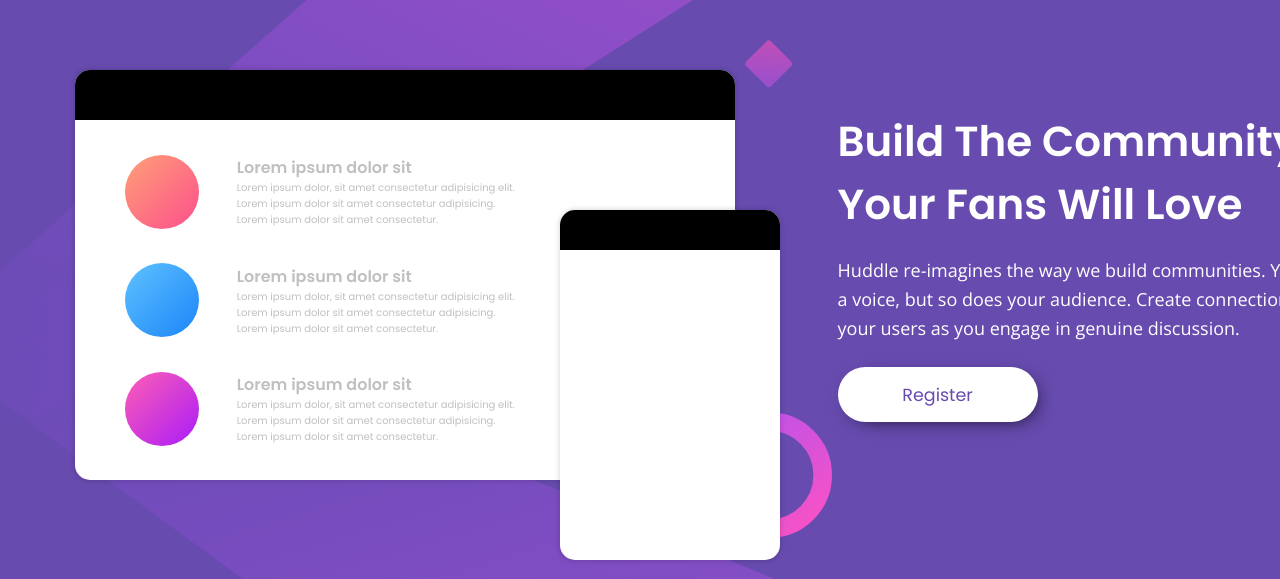
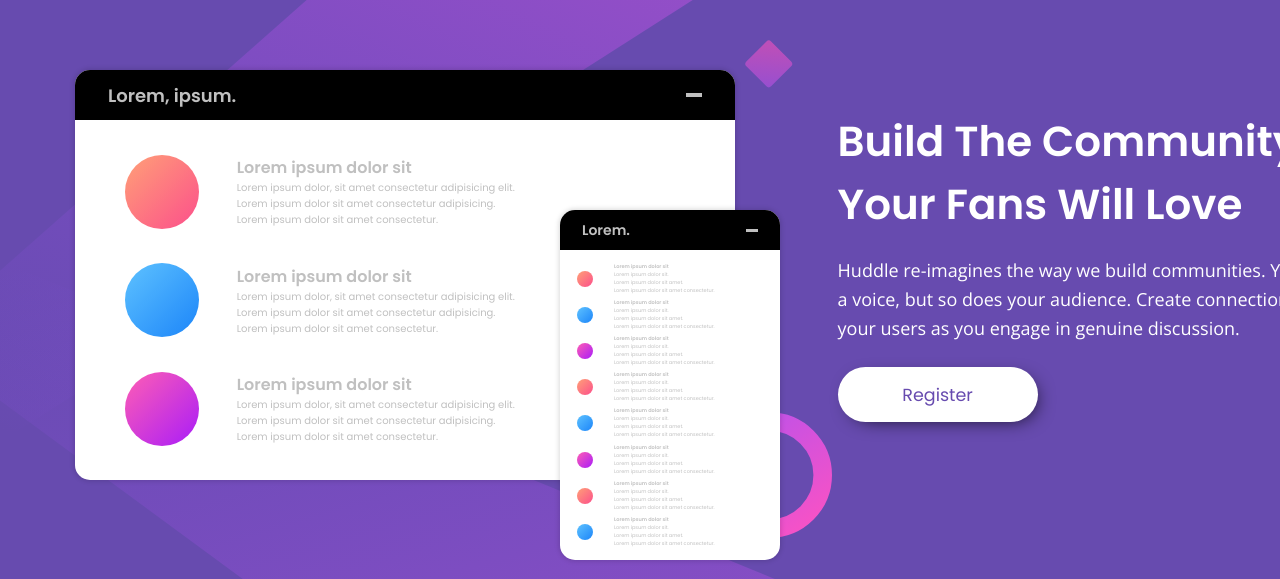
Before and after one commit to xemi83/huddle-landing-page-with-single-introductory-section-master, a plain HTML site: page index.html in a window 1280 px wide. Shown: the part 140-719 px from the top of the page. Drawn offline with nearby package versions, Linux system fonts and the light colour scheme.

Commit message:
Almost done

```diff
--- a/css/style.css
+++ b/css/style.css
@@ -5,6 +5,8 @@
 --big_strip_height: 50px;
 --big_circle_height: 74px;
 
+--small_strip_height: 40px;
+--small_circle_height: 16px;
 }
 
 html{
@@ -80,14 +82,21 @@ body{
 
 .big_strip{
     height: var(--big_strip_height);
+    display: flex;
+    padding-left: 5%;
+    padding-right: 5%;
+    justify-content: space-between;
+    align-items: center;
 }
 
 .small_strip{
-    height: 40px;
+    height: var(--small_strip_height);
+    display: flex;
+    padding-left: 10%;
+    padding-right: 10%;
+    justify-content: space-between;
+    align-items: center;
 }
-
-
-
 
 .right{
     padding-left: 60px;
@@ -213,3 +222,71 @@ body{
     font-weight: 600;
     font-size: 16px;
 }
+
+.content_small_box{
+    display: flex;
+    flex-direction: column;
+    align-items: center;
+    justify-content: space-evenly;
+    height: calc(100% - var(--small_strip_height));
+}
+
+.content_small{
+    width: 85%;
+    height: var(--small_circle_height);
+    display: flex;
+    justify-content: space-between;
+}
+
+.small_circle{
+    width: var(--small_circle_height);
+    height: var(--small_circle_height);
+    border-radius: calc(var(--small_circle_height) / 2);
+}
+
+.small_box_text{
+    display: flex;
+    flex-direction: column;
+    justify-content: center;
+    font-family: 'Poppins', sans-serif;
+    width: 80%;
+    color: silver;
+    font-size: 5px;
+}
+
+.small_box_text_title{
+    font-weight: 600;
+    font-size: 9x;
+}
+
+.form{
+    color:silver;
+    font-family: 'Poppins', sans-serif;
+    font-weight: 600;
+}
+
+.menu{
+    background-color: silver;
+}
+
+.big_form{
+    font-size: 18px;
+}
+
+.small_form{
+    font-size: 14px;
+}
+
+.big_menu{
+    width: 16px;
+    height: 4px;
+}
+
+.small_menu{
+    width: 12px;
+    height: 3px;
+}
+
+.big_menu::before{
+    content: '';
+}
--- a/index.html
+++ b/index.html
@@ -26,7 +26,13 @@
       </div>
 
       <div class="box bigger">
-        <div class="black big_strip"></div>
+        <div class="black big_strip">
+
+          <div class="form big_form">Lorem, ipsum.</div>
+          <div class="menu big_menu"></div>
+
+        </div>
+
         <article class="content_big_box">
 
           <div class="content_big">
@@ -64,7 +70,101 @@
       </div>
 
       <div class="box smaller">
-        <div class="black small_strip"></div>
+        <div class="black small_strip">
+
+          <div class="form small_form">Lorem.</div>
+          <div class="menu small_menu"></div>
+
+        </div>
+
+        <article class="content_small_box">
+
+          <div class="content_small">
+            <div class="small_circle c1"></div>
+            <div class="small_box_text">
+              <spam class="small_box_text_title">Lorem ipsum dolor sit</spam>
+              Lorem ipsum dolor sit.
+              <br />Lorem ipsum dolor sit amet.
+              <br />Lorem ipsum dolor sit amet consectetur.
+            </div>
+          </div>
+
+          <div class="content_small">
+            <div class="small_circle c2"></div>
+            <div class="small_box_text">
+              <spam class="small_box_text_title">Lorem ipsum dolor sit</spam>
+              Lorem ipsum dolor sit.
+              <br />Lorem ipsum dolor sit amet.
+              <br />Lorem ipsum dolor sit amet consectetur.
+            </div>
+          </div>
+
+          <div class="content_small">
+            <div class="small_circle c3"></div>
+            <div class="small_box_text">
+              <spam class="small_box_text_title">Lorem ipsum dolor sit</spam>
+              Lorem ipsum dolor sit.
+              <br />Lorem ipsum dolor sit amet.
+              <br />Lorem ipsum dolor sit amet consectetur.
+            </div>
+          </div>
+
+
+          <div class="content_small">
+            <div class="small_circle c1"></div>
+            <div class="small_box_text">
+              <spam class="small_box_text_title">Lorem ipsum dolor sit</spam>
+              Lorem ipsum dolor sit.
+              <br />Lorem ipsum dolor sit amet.
+              <br />Lorem ipsum dolor sit amet consectetur.
+            </div>
+          </div>
+
+
+          <div class="content_small">
+            <div class="small_circle c2"></div>
+            <div class="small_box_text">
+              <spam class="small_box_text_title">Lorem ipsum dolor sit</spam>
+              Lorem ipsum dolor sit.
+              <br />Lorem ipsum dolor sit amet.
+              <br />Lorem ipsum dolor sit amet consectetur.
+            </div>
+          </div>
+
+
+          <div class="content_small">
+            <div class="small_circle c3"></div>
+            <div class="small_box_text">
+              <spam class="small_box_text_title">Lorem ipsum dolor sit</spam>
+              Lorem ipsum dolor sit.
+              <br />Lorem ipsum dolor sit amet.
+              <br />Lorem ipsum dolor sit amet consectetur.
+            </div>
+          </div>
+
+
+          <div class="content_small">
+            <div class="small_circle c1"></div>
+            <div class="small_box_text">
+              <spam class="small_box_text_title">Lorem ipsum dolor sit</spam>
+              Lorem ipsum dolor sit.
+              <br />Lorem ipsum dolor sit amet.
+              <br />Lorem ipsum dolor sit amet consectetur.
+            </div>
+          </div>
+
+
+          <div class="content_small">
+            <div class="small_circle c2"></div>
+            <div class="small_box_text">
+              <spam class="small_box_text_title">Lorem ipsum dolor sit</spam>
+              Lorem ipsum dolor sit.
+              <br />Lorem ipsum dolor sit amet.
+              <br />Lorem ipsum dolor sit amet consectetur.
+            </div>
+          </div>
+
+
       </div>
 
     </div>
```
Lines whose indentation alone changed are shown as unchanged.
